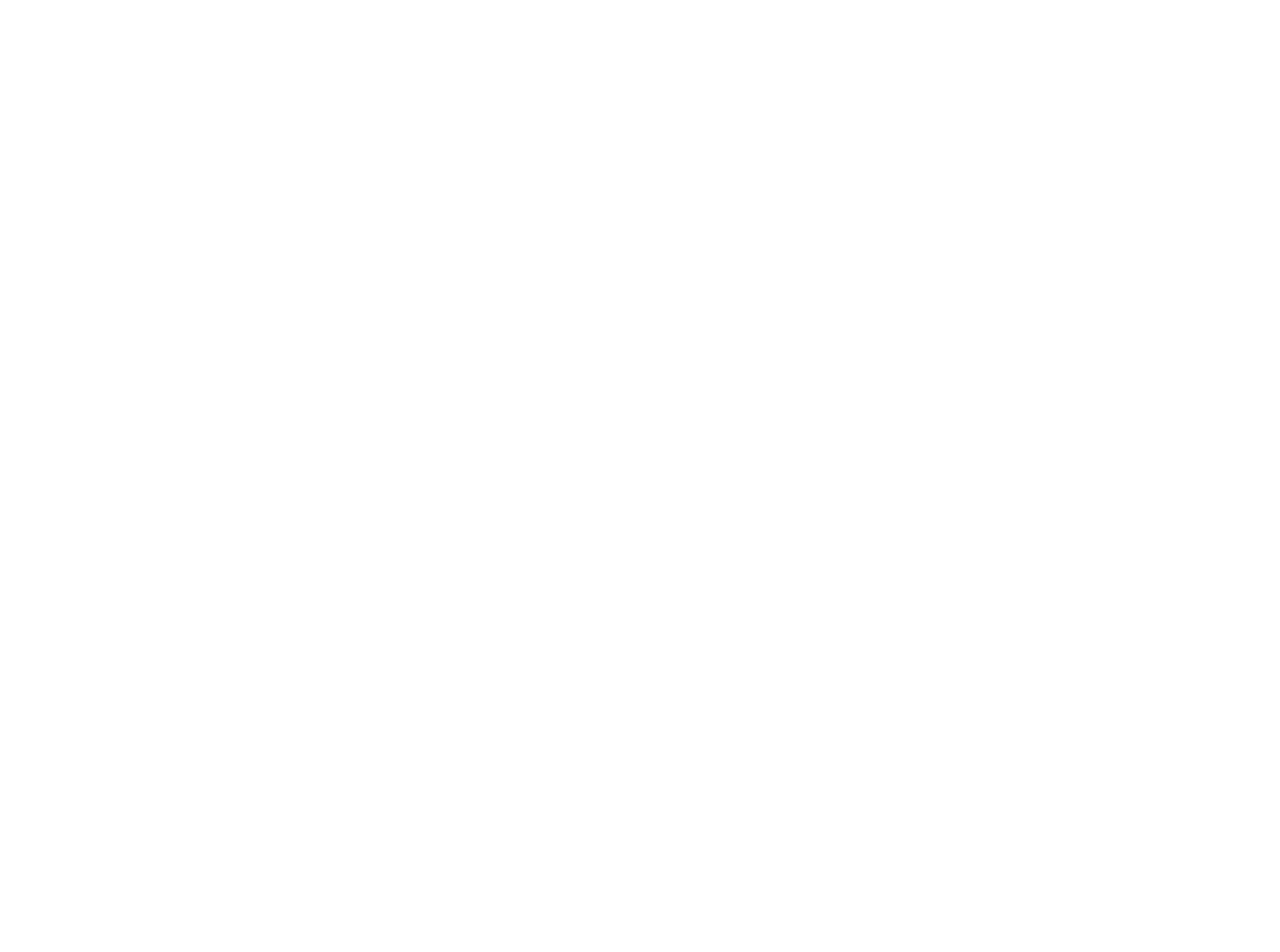
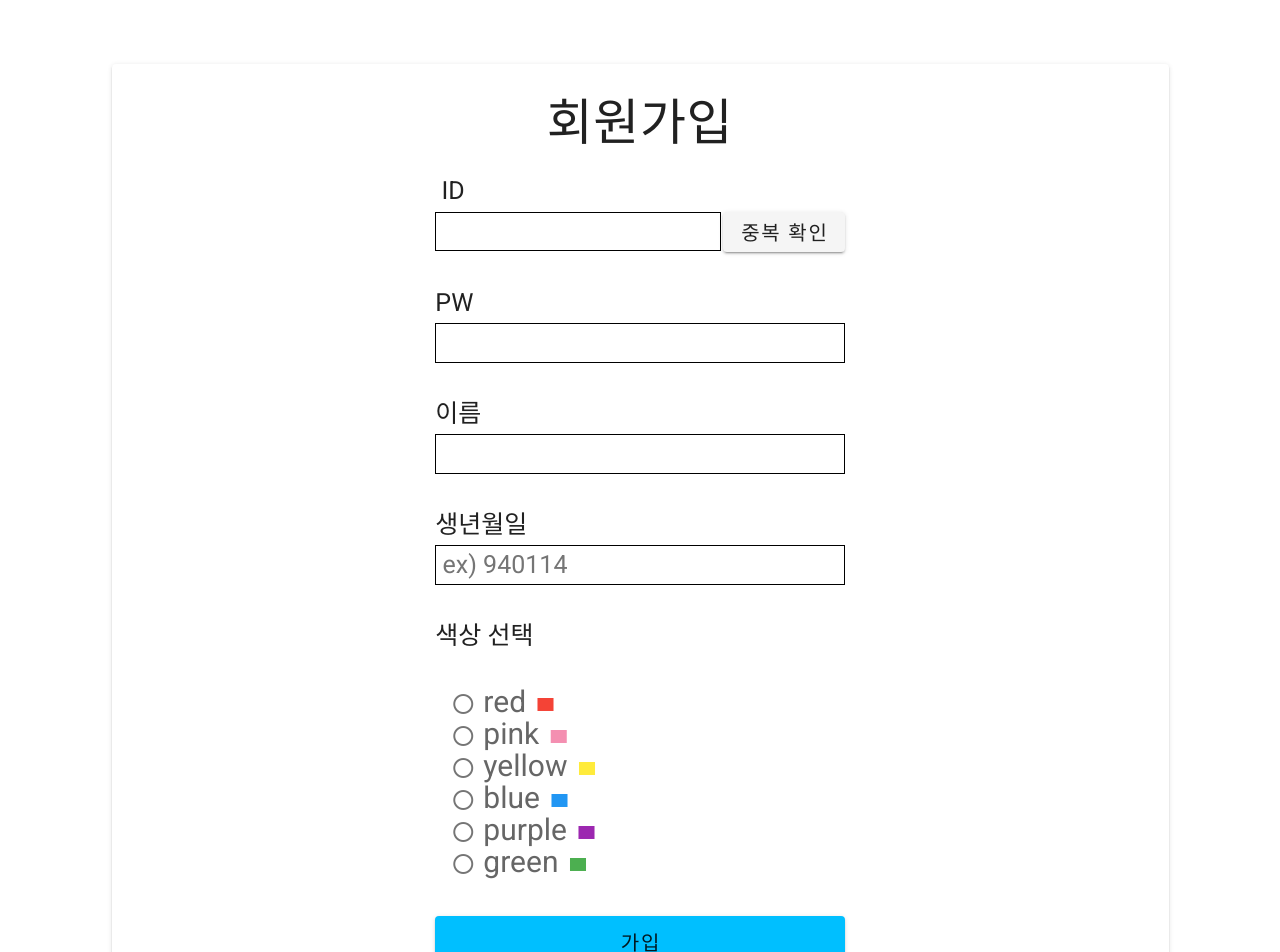
Before and after one commit to KHWeb19/PersonalProject, a Vue app in the folder AreumSin/frontend/: page /register in a window 1280 px wide. Shown: the top 952 px of the page. Before the commit the page ends 800 px from the top, so only its background shows below. Built offline with nearby package versions, Linux system fonts and the light colour scheme.

Commit message:
[신아름] UI 작업

```diff
--- /dev/null
+++ b/AreumSin/frontend/src/components/login/LoginPageForm.vue
@@ -0,0 +1,41 @@
+<template>
+  <v-card class="spacing-playground pa-6">
+    <v-row justify="center">
+      <v-card-title style="font-size: 30px; margin-bottom: 15px">로그인<br/></v-card-title>
+    </v-row>
+    <v-row justify="center">
+      <form>
+        <table>
+          <tr>
+            <td style="font-size: 20px">&nbsp;ID &nbsp;</td>
+            <td><input type="text" style="border: 1px solid black;"></td>
+            <td rowspan="2"><v-btn height="60px">다음</v-btn></td>
+          </tr>
+          <tr>
+            <td style="font-size: 20px">PW &nbsp;</td>
+            <td><input type="password" style="border: 1px solid black;"></td>
+          </tr>
+
+          <tr align="center">
+            <td colspan="3">
+              <br/>
+              <router-link :to="{name: 'RegisterPage'}">회원가입 </router-link>
+              &nbsp;
+              <router-link :to="{name: 'IdPwSearchPage'}">아이디/비밀번호 찾기</router-link>
+            </td>
+          </tr>
+        </table>
+      </form>
+    </v-row>
+  </v-card>
+</template>
+
+<script>
+export default {
+  name: "LoginPageForm"
+}
+</script>
+
+<style scoped>
+
+</style>
--- /dev/null
+++ b/AreumSin/frontend/src/components/login/RegisterPageForm.vue
@@ -0,0 +1,141 @@
+<template>
+  <v-card class="spacing-playground pa-6">
+    <v-row justify="center">
+      <v-card-title style="font-size: 50px; margin-bottom: 15px; margin-top: 15px">회원가입<br/></v-card-title>
+    </v-row>
+    <v-row justify="center">
+      <form>
+        <table>
+          <tr>
+            <td colspan="2">&nbsp;ID</td>
+          </tr>
+          <tr>
+            <td><input type="text"></td>
+            <td><v-btn height="40px" id="checkDouble">중복 확인</v-btn></td>
+          </tr>
+
+          <tr>
+            <td colspan="2">PW</td>
+          </tr>
+          <tr>
+            <td colspan="2"><input type="password"></td>
+          </tr>
+
+          <tr>
+            <td colspan="2">이름</td>
+          </tr>
+          <tr>
+            <td  colspan="2"><input type="text"></td>
+          </tr>
+
+          <tr>
+            <td  colspan="2">생년월일</td>
+          </tr>
+          <tr>
+            <td colspan="2"><input type="text" placeholder=" ex) 940114"></td>
+          </tr>
+
+          <tr>
+            <td colspan="2">색상 선택</td>
+          </tr>
+          <v-card-text>
+            <v-row>
+              <v-col>
+                <v-radio-group v-model="colorGroup">
+                  <v-radio value="red" color="red">
+                    <template v-slot:label>
+                      <div>
+                        red <v-icon color="red">mdi-rectangle</v-icon>
+                      </div>
+                    </template>
+                  </v-radio>
+
+                  <v-radio value="pink" color="pink lighten-3">
+                    <template v-slot:label>
+                      <div>
+                      pink <v-icon color="pink lighten-3">mdi-rectangle</v-icon>
+                      </div>
+                    </template>
+                  </v-radio>
+
+                  <v-radio value="yellow" color="yellow">
+                    <template v-slot:label>
+                      <div>
+                      yellow <v-icon color="yellow">mdi-rectangle</v-icon>
+                      </div>
+                    </template>
+                  </v-radio>
+
+                  <v-radio value="blue" color="blue">
+                    <template v-slot:label>
+                      <div>
+                      blue <v-icon color="blue">mdi-rectangle</v-icon>
+                      </div>
+                    </template>
+                  </v-radio>
+
+                  <v-radio value="purple" color="purple">
+                    <template v-slot:label>
+                      <div>
+                      purple <v-icon color="purple">mdi-rectangle</v-icon>
+                      </div>
+                    </template>
+                  </v-radio>
+
+                  <v-radio value="green" color="green">
+                    <template v-slot:label>
+                      <div>
+                      green <v-icon color="green">mdi-rectangle</v-icon>
+                      </div>
+                    </template>
+                  </v-radio>
+                </v-radio-group>
+              </v-col>
+            </v-row>
+          </v-card-text>
+
+          <tr>
+            <td rowspan="2" colspan="2">
+              <v-btn width="100%" height="50px" id="registerBtn">가입</v-btn>
+            </td>
+          </tr>
+        </table>
+      </form>
+    </v-row>
+  </v-card>
+</template>
+
+<script>
+export default {
+  name: "RegisterPageForm",
+  data() {
+    return{
+      colorGroup: ''
+    }
+  }
+}
+</script>
+
+<style scoped>
+td{
+  font-size: 25px;
+}
+input{
+  width: 100%;
+  border: 1px solid black;
+  margin-bottom: 30px;
+}
+div{
+  font-size: 30px;
+}
+#registerBtn{
+  background-color: deepskyblue;
+  font-size: 20px;
+  margin-bottom: 30px
+}
+#checkDouble{
+  font-size: 20px;
+  margin-bottom: 30px;
+}
+
+</style>
--- a/AreumSin/frontend/src/router/index.js
+++ b/AreumSin/frontend/src/router/index.js
@@ -4,6 +4,9 @@ import HomeView from '../views/HomeView.vue'
 import SearchView from "@/views/SearchView";
 import BoardView from "@/views/BoardView";
 import MyPage from "@/views/MyPage";
+import LoginPage from "@/views/login/LoginPage";
+import RegisterPage from "@/views/login/RegisterPage";
+import IdPwSearchPage from "@/views/login/IdPwSearchPage";
 
 Vue.use(VueRouter)
 
@@ -27,6 +30,21 @@ const routes = [
     path: '/myPage',
     name: 'MyPage',
     component: MyPage
+  },
+  {
+    path: '/loginPage',
+    name: 'LoginPage',
+    component: LoginPage
+  },
+  {
+    path: '/register',
+    name: 'RegisterPage',
+    component: RegisterPage
+  },
+  {
+    path: '/idPwSearch',
+    name: 'IdPwSearchPage',
+    component: IdPwSearchPage
   }
 ]
 
--- a/AreumSin/frontend/src/views/login/loginPage.vue
+++ b/AreumSin/frontend/src/views/login/IdPwSearchPage.vue
@@ -1,12 +1,12 @@
 <template>
-  <v-container>
-
-  </v-container>
+  <div>
+    <h2>아이디 비밀번호 찾기</h2>
+  </div>
 </template>
 
 <script>
 export default {
-  name: "loginPage"
+  name: "IdPwSearchPage"
 }
 </script>
 
--- /dev/null
+++ b/AreumSin/frontend/src/views/login/LoginPage.vue
@@ -0,0 +1,17 @@
+<template>
+  <v-container class="spacing-playground pa-16">
+    <login-page-form></login-page-form>
+  </v-container>
+</template>
+
+<script>
+import LoginPageForm from "@/components/login/LoginPageForm";
+export default {
+  name: "LoginPage",
+  components: {LoginPageForm}
+}
+</script>
+
+<style scoped>
+
+</style>
--- /dev/null
+++ b/AreumSin/frontend/src/views/login/RegisterPage.vue
@@ -0,0 +1,17 @@
+<template>
+  <v-container class="spacing-playground pa-16">
+    <register-page-form></register-page-form>
+  </v-container>
+</template>
+
+<script>
+import RegisterPageForm from "@/components/login/RegisterPageForm";
+export default {
+  name: "RegisterPage",
+  components: {RegisterPageForm}
+}
+</script>
+
+<style scoped>
+
+</style>
```
Also changed, not shown: 1 other file (tests, documents, lock files or other folders).
